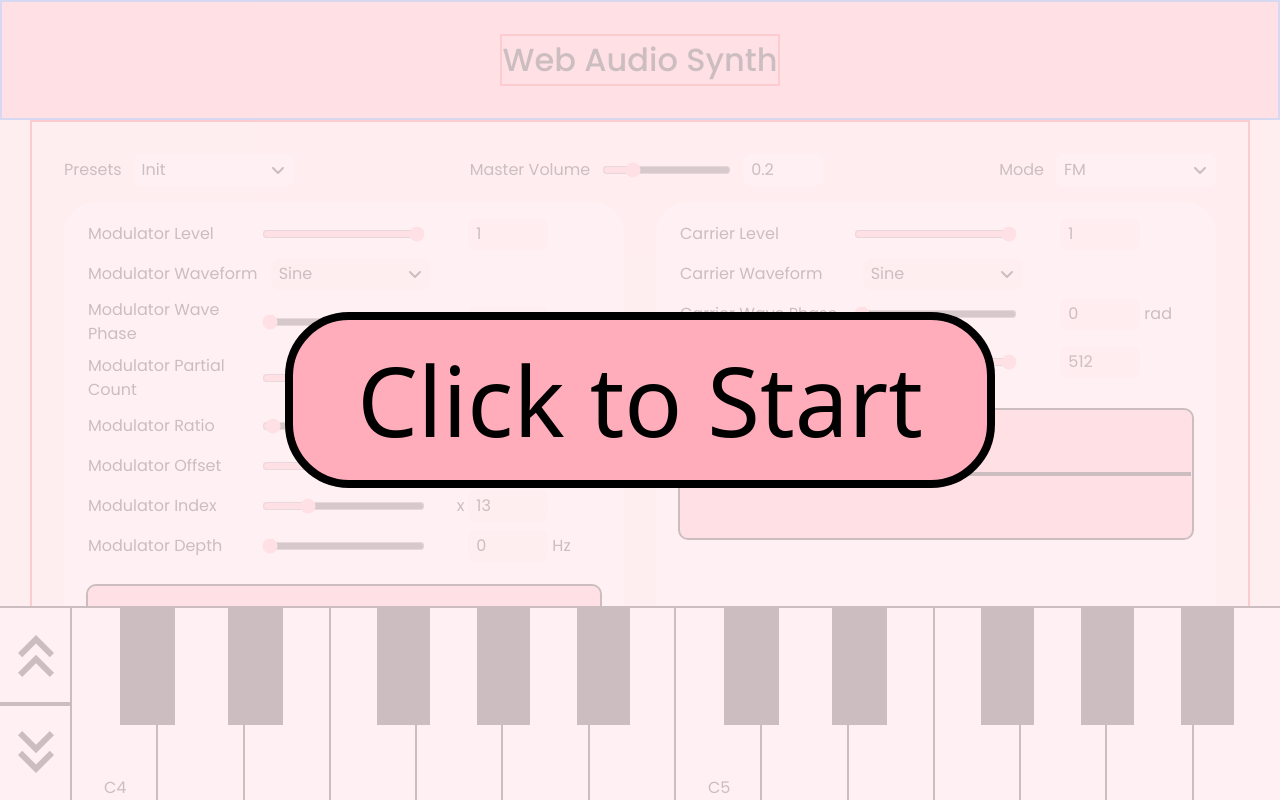
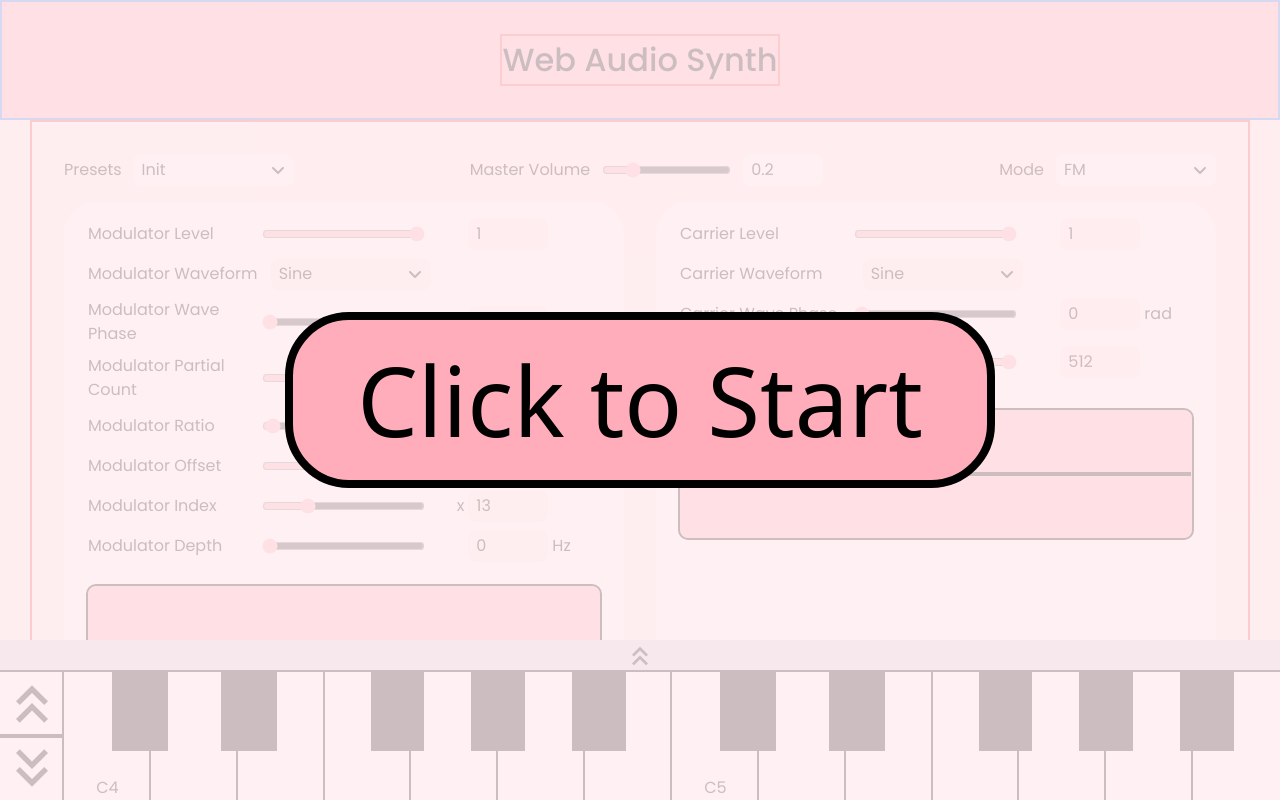
Before and after one commit to NoodleSushi/FM-AM-Synth, a React (Vite) app: page / in a window 1280 px wide. Built offline with nearby package versions, Linux system fonts and the light colour scheme.

Commit message:
implement expandable piano section with octave adjustment buttons

```diff
--- a/src/App.tsx
+++ b/src/App.tsx
@@ -573,6 +573,7 @@ function Controls({ selectedTheme }: Props) {
 }
 
 function PianoSection({ selectedTheme }: Props) {
+  const [isExpanded, setIsExpanded] = useState(false);
   const [octave, setOctave] = [
     useAppStore((state) => state.octave),
     useAppStore((state) => state.setOctave),
@@ -592,31 +593,39 @@ function PianoSection({ selectedTheme }: Props) {
   );
 
   return (
-    <div className="flex justify-center items-center h-[12rem]">
-      <div className="flex flex-col w-[4.5rem] h-full">
+    <div data-expanded={isExpanded} className="bg-white absolute data-[expanded=true]:top-0 bottom-0 left-0 right-0 flex flex-col w-full justify-center items-center data-[expanded=false]:h-[10rem] data-[expanded=true]:h-full">
+      <button
+        className="bg-gray-300 w-full flex justify-center"
+        onClick={() => setIsExpanded(!isExpanded)}
+      >
+        {isExpanded && <MdKeyboardDoubleArrowDown size='2rem' /> || <MdKeyboardDoubleArrowUp size='2rem' />}
+      </button>
+      <div className="flex w-full h-full">
+        <div className="flex flex-col w-[4rem] h-full">
           <button
             className={`outline outline-2 flex-grow flex items-center justify-center ${themes[selectedTheme].pressed.primary} cursor-pointer`}
             onClick={() => setOctave(Math.min(10, octave + 1))}
           >
-          <MdKeyboardDoubleArrowUp size='4.5rem' />
+            <MdKeyboardDoubleArrowUp size='4rem' />
           </button>
           <button
             className={`outline outline-2 flex-grow flex items-center justify-center ${themes[selectedTheme].pressed.primary} cursor-pointer`}
             onClick={() => setOctave(Math.max(0, octave - 1))}
           >
-          <MdKeyboardDoubleArrowDown size='4.5rem' />
+            <MdKeyboardDoubleArrowDown size='4rem' />
           </button>
         </div>
         <Piano
           octave={octave}
           blackKeyRatio={0.6}
-        className="w-full h-[12rem]"
+          className="w-full h-full"
           whiteKeyClassName={`bg-white outline outline-2 ${themes[selectedTheme].keyPressed.primary} cursor-pointer`}
           blackKeyClassName={`bg-black outline outline-2 ${themes[selectedTheme].keyPressed.primary} cursor-pointer`}
           onNoteDown={(note) => noteOn(note)}
           onNoteUp={(note) => noteOff(note)}
           pressedNotes={pressedNotes}
         />
+      </div>
     </div>
   );
 }
```
Lines whose indentation alone changed are shown as unchanged.
